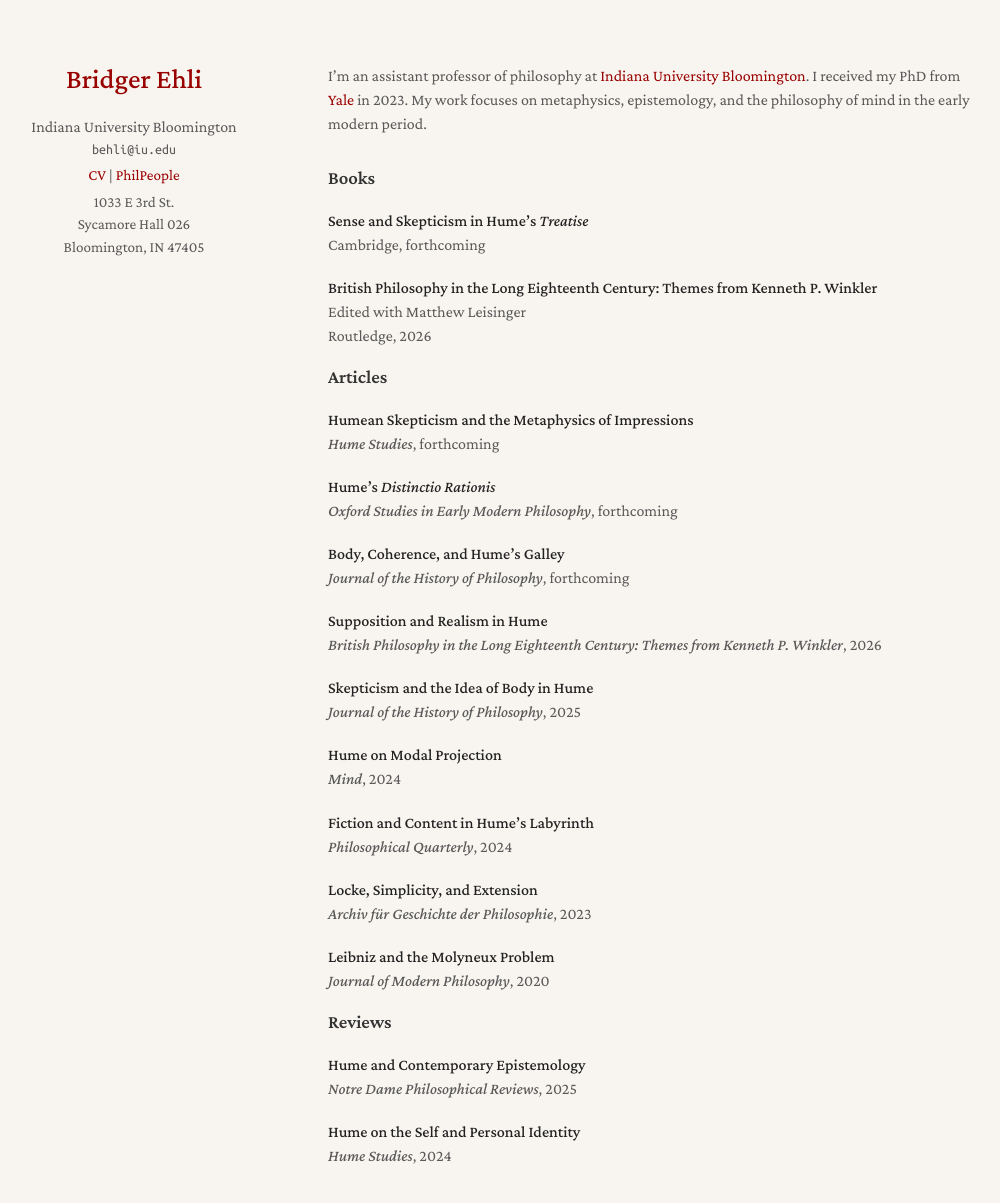
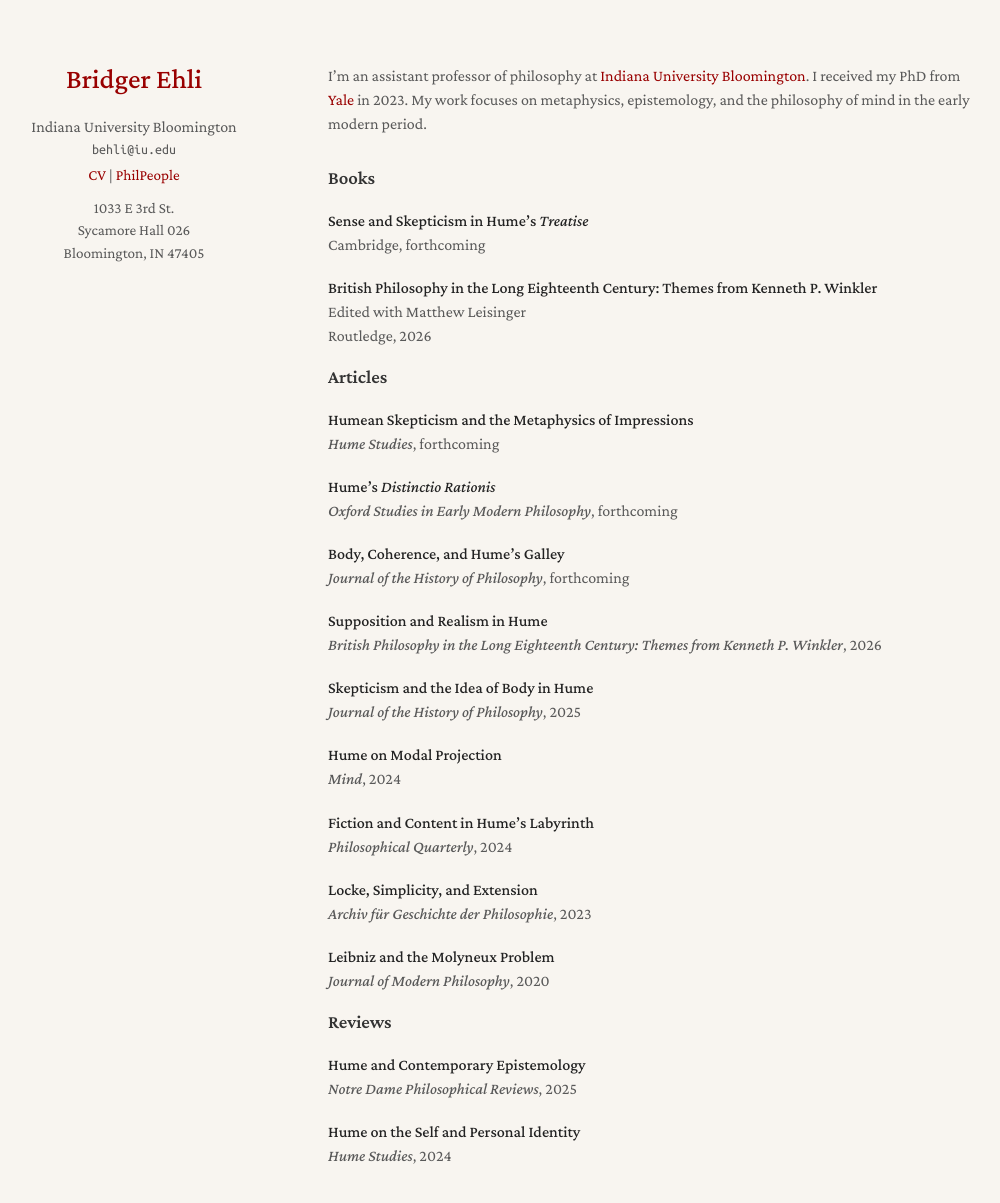
Before and after one commit to bridgerehli/bridgerehli.github.io, a Jekyll site: the page built from index.md, in a window 1280 px wide and 1261 px high. Shown: the top 1203 px of the window, without its empty margins (142-1142 px from the left). Built offline with Jekyll 4.4.1, drawn with Linux system fonts in a browser that asks for light colours; a style sheet for code colours, icons or effects is not loaded.

Commit message:
Update homepage.html

```diff
--- a/_layouts/homepage.html
+++ b/_layouts/homepage.html
@@ -64,7 +64,7 @@
 </div>
 
 {% if site.address_line1 %}
-<div style="margin-top: 4px; font-size: 0.95em;">
+<div style="margin-top: 10px; font-size: 0.95em;">
   {{ site.address_line1 }}<br>
   {{ site.address_line2 }}<br>
   {{ site.address_line3 }}
```
